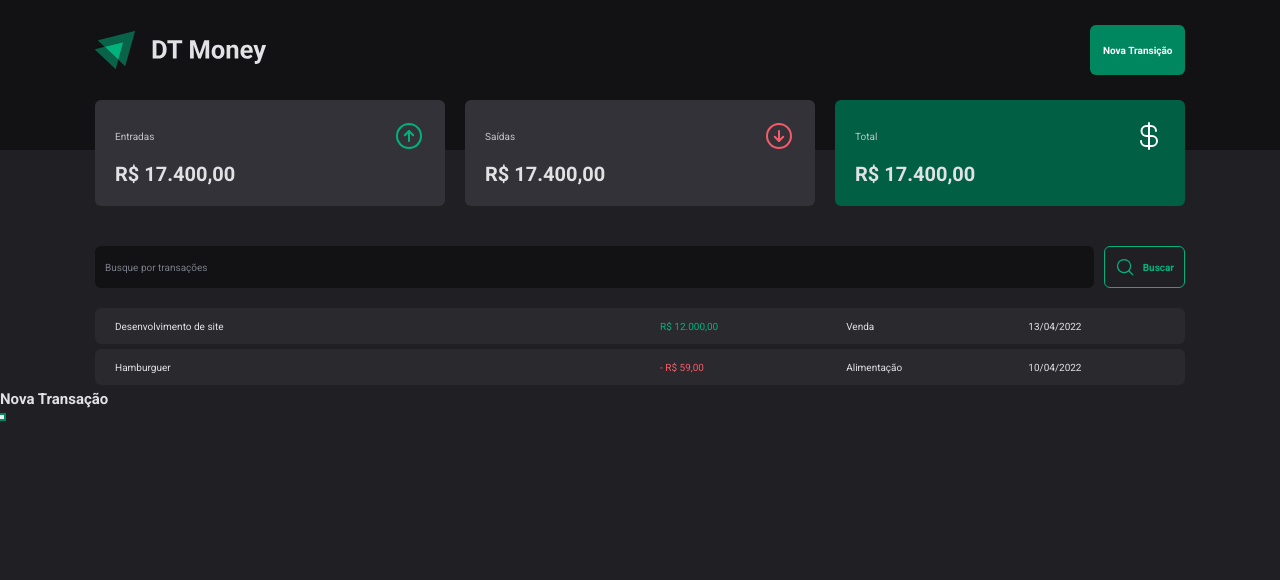
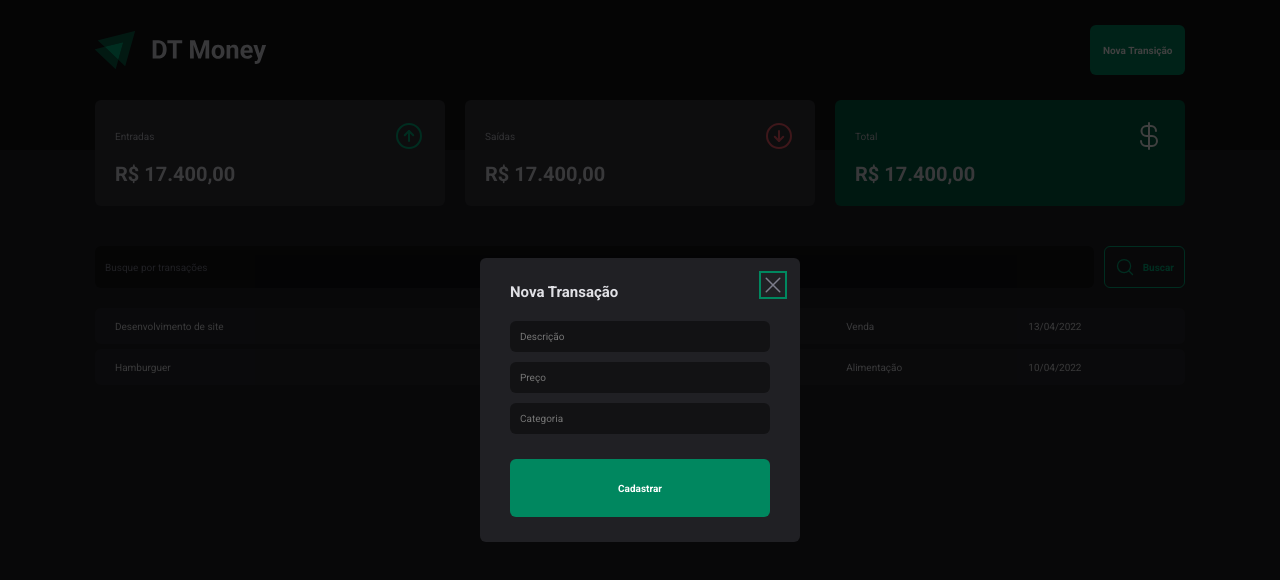
Before and after one commit to JonatasAS/Project_Ignite_03, a React (Vite) app in the folder dt-money/: page / in a window 1280 px wide. Both pictures are taken after a click on the button "Nova Transição". Shown: the top 580 px of the page. Built offline with nearby package versions, Linux system fonts and the light colour scheme.

Commit message:
styled component modal with Dialog

```diff
--- a/dt-money/src/components/Header/index.tsx
+++ b/dt-money/src/components/Header/index.tsx
@@ -1,4 +1,5 @@
 import { HeaderContainer, HeaderContent, NewTransactionButton } from "./styles";
+import { NewTransactionModal } from "../NewTransactionModal"
 import * as Dialog from '@radix-ui/react-dialog';
 
 import logoImg from "../../assets/logo.svg";
@@ -17,13 +18,7 @@ export function Header() {
               </NewTransactionButton>
             </Dialog.Trigger>
 
-            <Dialog.Portal>
-              <Dialog.Overlay />
-              <Dialog.Content>
-                <Dialog.Title>Nova Transação</Dialog.Title>
-                <Dialog.Close/>
-              </Dialog.Content>
-            </Dialog.Portal>
+            <NewTransactionModal />
           </Dialog.Root>
         </HeaderContent>
       </HeaderContainer>
--- /dev/null
+++ b/dt-money/src/components/NewTransactionModal/index.jsx
@@ -0,0 +1,29 @@
+import { CloseButton, Content, Overlay } from './styles'
+
+import * as Dialog from '@radix-ui/react-dialog'
+import { X } from 'phosphor-react'
+
+export function NewTransactionModal() {
+    return (
+        <Dialog.Portal>
+            <Overlay />
+            <Content>
+                <Dialog.Title>Nova Transação</Dialog.Title>
+
+                <CloseButton>
+                    <X size={24}/>
+                </CloseButton>
+                <form>
+                    <input type="text" placeholder="Descrição" required/>
+                    <input type="number" placeholder="Preço" required/>
+                    <input type="text" placeholder="Categoria" required/>
+
+                    <button type='submit'>
+                        Cadastrar
+                    </button>
+                </form>
+
+            </Content>
+        </Dialog.Portal>
+    )
+}
--- /dev/null
+++ b/dt-money/src/components/NewTransactionModal/styles.ts
@@ -0,0 +1,70 @@
+import * as Dialog from '@radix-ui/react-dialog'
+import styled from 'styled-components'
+
+export const Overlay = styled(Dialog.Overlay)`
+    position: fixed;
+    width: 100vw;
+    height: 100vh;
+    inset: 0;
+    background: rgba(0,0,0,0.75);
+`;
+
+export const Content = styled(Dialog.Content)`
+    min-width: 32rem;
+    border-radius: 6px;
+    padding: 2.5rem 3rem;
+    background: ${props => props.theme["gray-800"]};
+
+    position: fixed;
+    top: 50%;
+    left: 50%;
+    transform: translate(-50%, -50%);
+
+    form {
+        margin-top: 2rem;
+
+        display: flex;
+        flex-direction: column;
+        gap: 1rem;
+
+        input {
+            border-radius: 6px;
+            border: 0;
+            background: ${props => props.theme["gray-900"]};
+            color: ${props => props.theme["gray-300"]};
+            padding: 1rem;
+
+            &::placeholder [
+                color: ${props => props.theme["gray-500"]};
+            ]
+        }
+
+        button[type="submit"] {
+            height: 5.8rem;
+            border: 0;
+            background: ${props => props.theme["green-500"]};
+            color: ${props => props.theme.white};
+            font-weight: bold;
+            padding: 0 1.25rem;
+            border-radius: 6px;
+            margin-top: 1.5rem;
+            cursor: pointer;
+
+            &:hover {
+                background: ${props => props.theme["green-700"]};
+                transition: background 0.2s;
+            }
+        }
+    }
+`;
+
+export const CloseButton = styled(Dialog.Close)`
+    position: absolute;
+    background: transparent;
+    border: 0;
+    top: 1.5rem;
+    right: 1.5rem;
+    line-height: 0rem;
+    cursor: pointer;
+    color: ${props => props.theme["gray-500"]}
+`;
```
